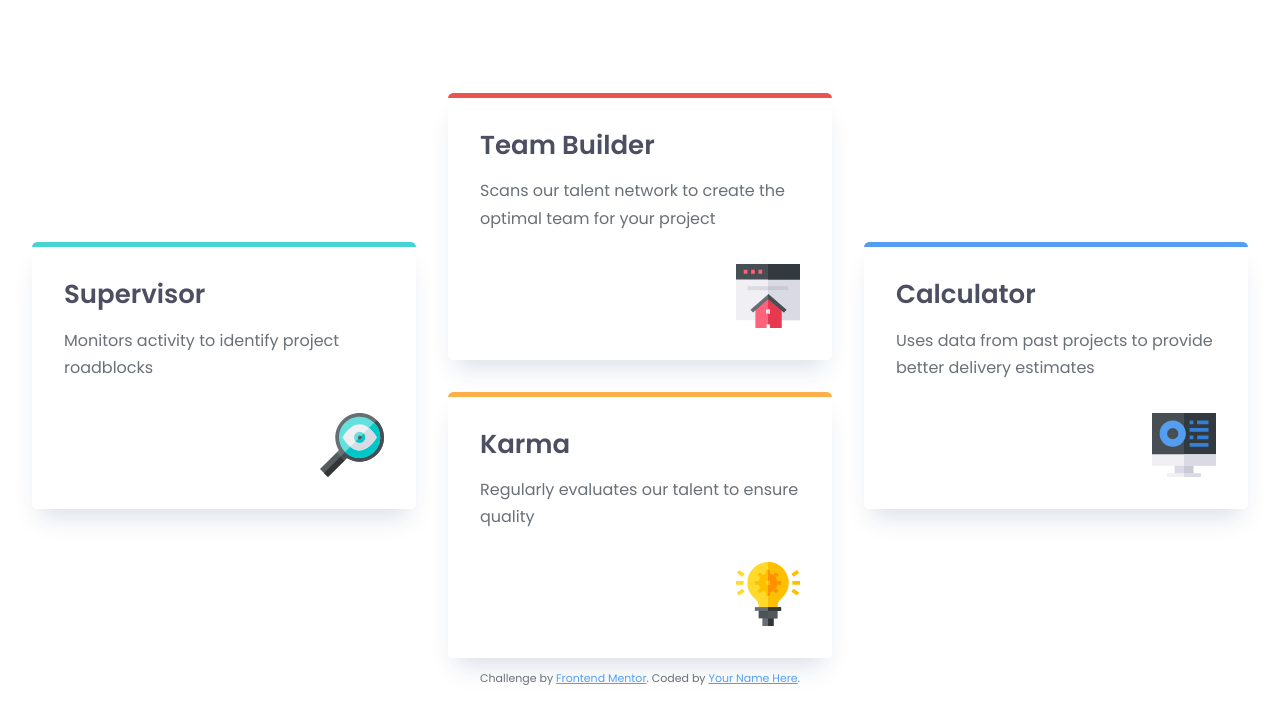
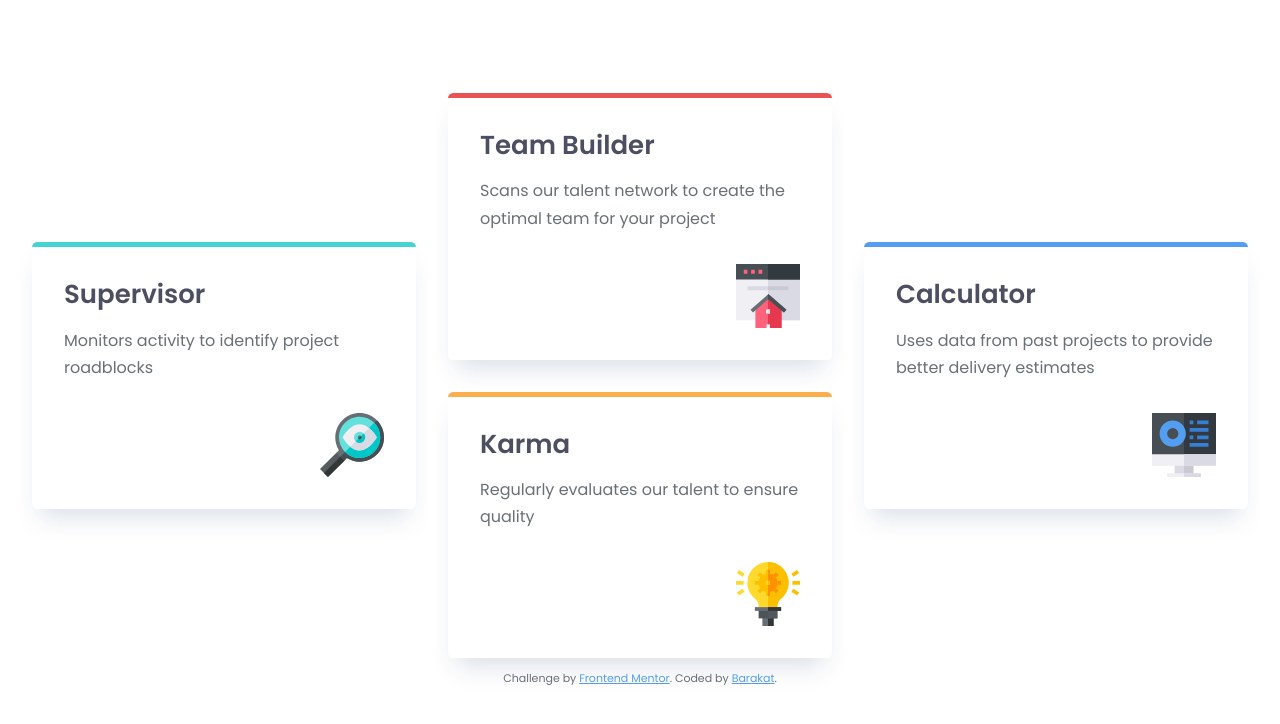
Before and after one commit to Oluwarantimi-L/four-feature-card, a plain HTML site: page index.html in a window 1280 px wide. Shown: the part 276-1000 px from the top of the page. Drawn offline with Linux system fonts and the light colour scheme.

Commit message:
Modified html

```diff
--- a/index.html
+++ b/index.html
@@ -64,7 +64,7 @@
   <footer>
     <p class="attribution">
       Challenge by <a href="https://www.frontendmentor.io?ref=challenge" target="_blank">Frontend Mentor</a>.
-      Coded by <a href="#">Your Name Here</a>.
+      Coded by <a href="https://github.com/Oluwarantimi-L">Barakat</a>.
     </p>
   </footer>
 </body>
```
